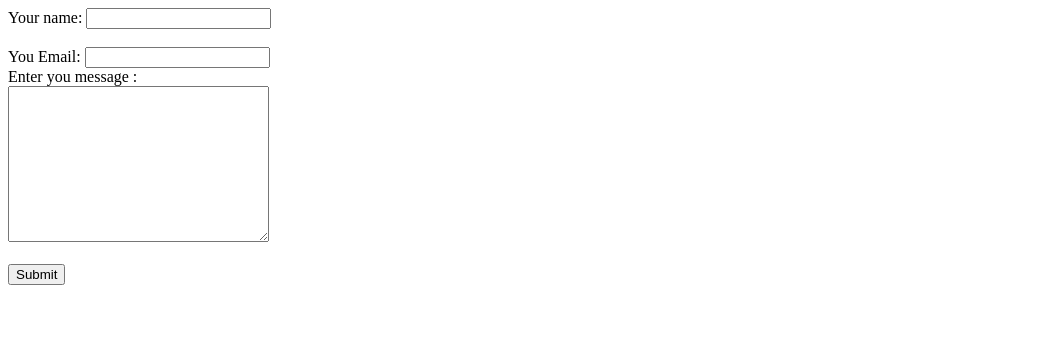
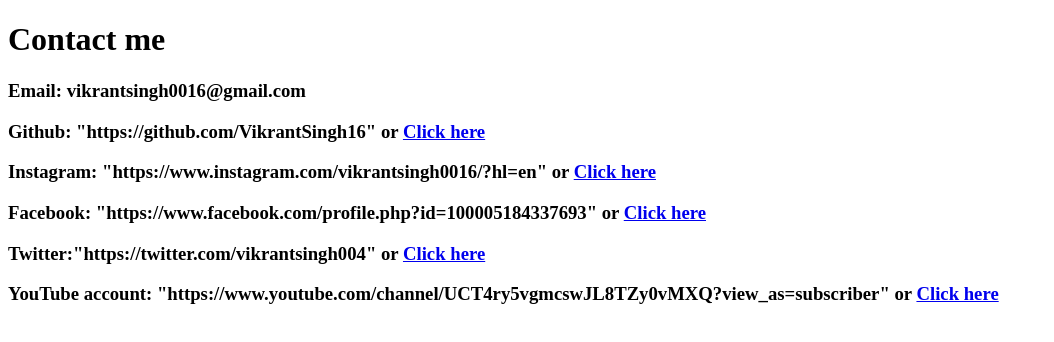
Before and after one commit to VikrantSingh16/Personal-Webite-HTML, a plain HTML site: page contactus.html in a window 1280 px wide. Shown: the whole page, without its empty margins (0-1054 px from the left). Drawn offline with Linux system fonts and the light colour scheme.

Commit message:
Update contactus.html

```diff
--- a/contactus.html
+++ b/contactus.html
@@ -6,15 +6,13 @@
     <title>Contact Us</title>
 </head>
 <body>
-    <form action="mailto:vikrantsingh0016@gmail.com" method="post" enctype="multipart/form-data">
-       <div><label>Your name: </label>
-        <input type="text"><br></div><br>
-      <div> <label>You Email:</label>
-        <input type="email"><br></div>
-      <div> <label>Enter you message :</label><br>
-        <textarea name="message" id="" cols="30" rows="10"></textarea></div><br>
-        <input type="submit">
+    <h1>Contact me</h1>
+  <h3>Email: vikrantsingh0016@gmail.com</h3>
+  <h3>Github: "https://github.com/VikrantSingh16" or <a href="https://github.com/VikrantSingh16" target="_blank">Click here</a></h3>
+  <h3>Instagram: "https://www.instagram.com/vikrantsingh0016/?hl=en" or <a href="https://www.instagram.com/vikrantsingh0016/?hl=en" target="_blank">Click here</a></h3>
+  <h3>Facebook: "https://www.facebook.com/profile.php?id=100005184337693" or <a href="https://www.facebook.com/profile.php?id=100005184337693" target="_blank">Click here</a></h3>
+  <h3>Twitter:"https://twitter.com/vikrantsingh004" or <a href="https://twitter.com/vikrantsingh004" target="_blank">Click here</a></h3>
+  <h3>YouTube account: "https://www.youtube.com/channel/UCT4ry5vgmcswJL8TZy0vMXQ?view_as=subscriber" or <a href="https://www.youtube.com/channel/UCT4ry5vgmcswJL8TZy0vMXQ?view_as=subscriber" target="_blank">Click here</a></h3>
 
-    </form>
 </body>
 </html>
```
